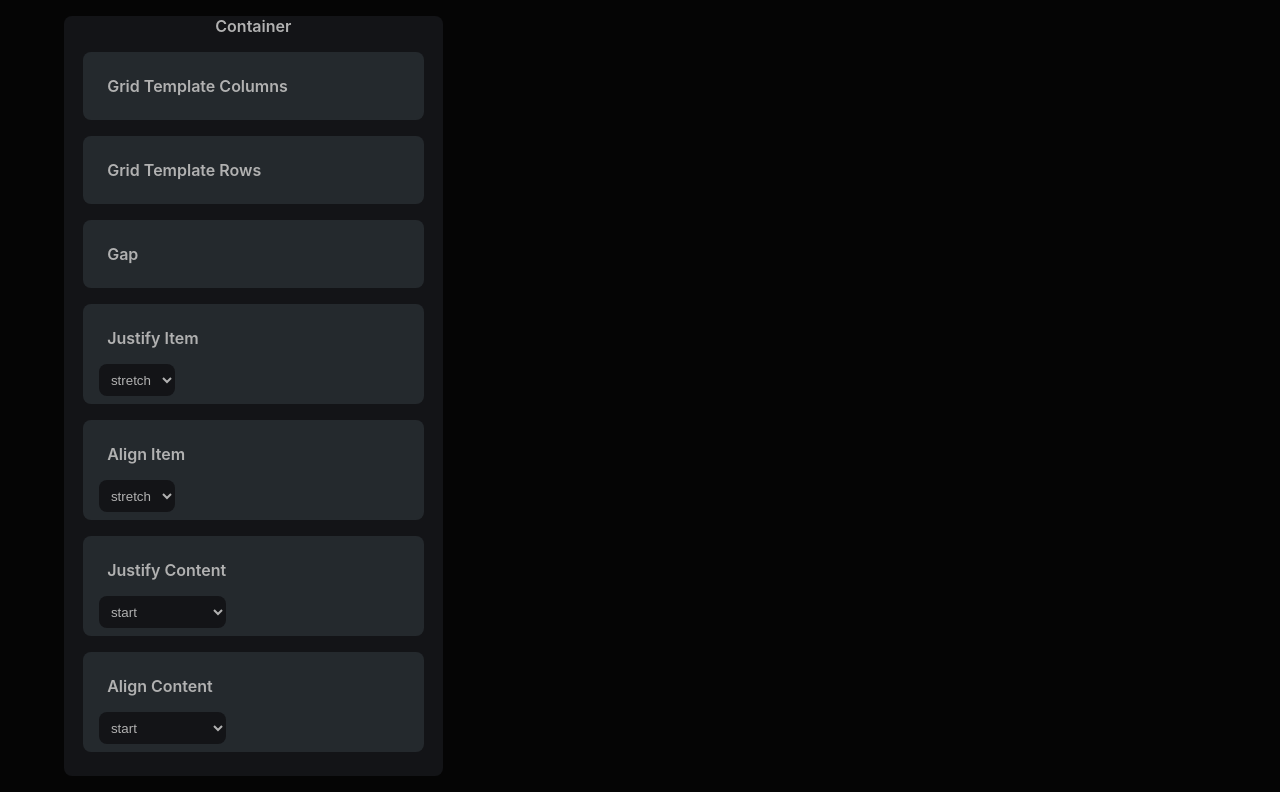
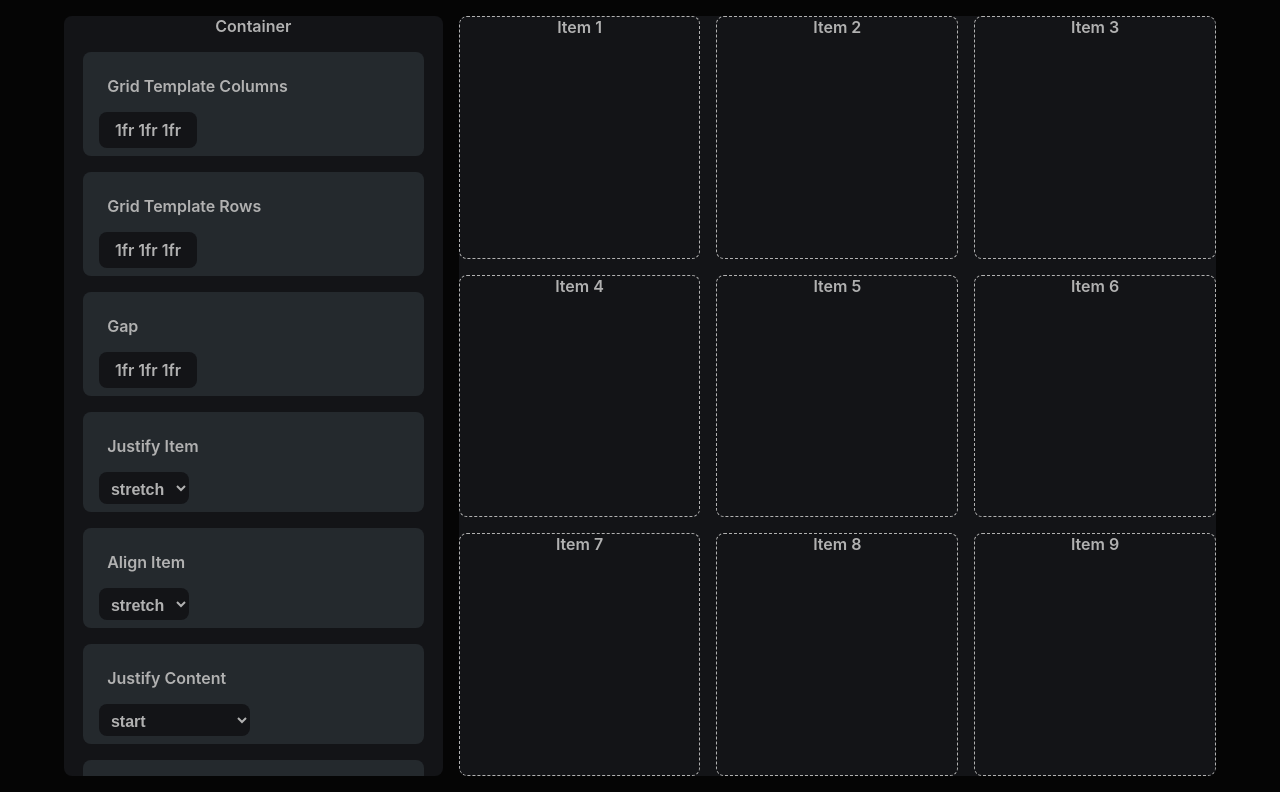
Before and after one commit to Luuvinhkhoi/grid-playground, a React (Create React App) app: page / in a window 1280 px wide. Built offline with nearby package versions, Linux system fonts and the light colour scheme.

Commit message:
Adding resizeable area

```diff
--- a/src/App.css
+++ b/src/App.css
@@ -2,7 +2,10 @@
   text-align: center;
   background-color: rgb(5, 5, 5);
 }
-
+p{
+  padding: 0;
+  margin: 0;
+}
 .App-logo {
   height: 40vmin;
   pointer-events: none;
--- a/src/component/Main/ResizeAble/resize.css
+++ b/src/component/Main/ResizeAble/resize.css
@@ -0,0 +1,14 @@
+.resize{
+    background-color: rgb(19, 20, 23);
+    border-radius: .5rem;
+    display: grid;
+    grid-template-columns: 1fr 1fr 1fr;
+    grid-template-rows: 1fr 1fr 1fr;
+    gap: 1rem;
+    border-radius: 0.5rem;
+    overflow: hidden;
+}
+.resize >div{
+    border: 1px dashed;
+    border-radius: .5rem;
+}
--- a/src/component/Main/ResizeAble/resize.js
+++ b/src/component/Main/ResizeAble/resize.js
@@ -1,7 +1,16 @@
+import './resize.css'
 export const Resize = ()=>{
     return (
      <div className='resize'>
-
+        <div>Item 1</div>
+        <div>Item 2</div>
+        <div>Item 3</div>
+        <div>Item 4</div>
+        <div>Item 5</div>
+        <div>Item 6</div>
+        <div>Item 7</div>
+        <div>Item 8</div>
+        <div>Item 9</div>
      </div>
     )
  }
--- a/src/component/Main/SideBar/sidebar.css
+++ b/src/component/Main/SideBar/sidebar.css
@@ -19,10 +19,19 @@
     text-align: start;
     padding: 0.5rem;
 }
+.sideBar .container-items .item .item-value{
+    background-color: rgb(19, 20, 23);
+    display: inline-block;
+    width: unset;
+    margin: 0 0 0 .5rem;
+    padding: 0.5rem 1rem;
+    border-radius: .5rem;
+}
 .sideBar .container-items .item >div{
     width: 90%;
-    margin: 0 auto;
+    margin: 1rem auto;
 }
+
 .sideBar .container-items .selection{
     margin: 1rem 0;
     background-color: rgb(5, 5, 5);
@@ -55,7 +64,8 @@
     outline: none;
     background-color: rgb(19, 20, 23);
     color: rgb(177, 177, 177);
-    font-weight: 500;
+    font-weight: 600;
+    font-size: 16px;
     display: inline-block;
 }
 select:focus{
--- a/src/component/Main/SideBar/sidebar.js
+++ b/src/component/Main/SideBar/sidebar.js
@@ -45,11 +45,14 @@ export const SideBar = ()=>{
             <div>Container</div>
             <div className='container-items'>
                 {dropdowns.map((item)=>
-                   item.id?(
+                   item.id ? (
                     <div>
                         <div className='item' onClick={()=>{if(!item.id){setIsOpen(null)} else{setIsOpen(isOpen===item.id ? null : item.id )}}}>
                             <div>
                                 <p>{item.title}</p>
+                            </div>
+                            <div className='item-value'>
+                                <p>1fr 1fr 1fr</p>
                             </div>
                         </div>
                         {isOpen===item.id ? (
@@ -87,9 +90,6 @@ export const SideBar = ()=>{
                   </div>
                 )
                 )}
-                <div></div>
-                <div></div>
-                <div></div>
             </div>
         </div>
      </div>
```
